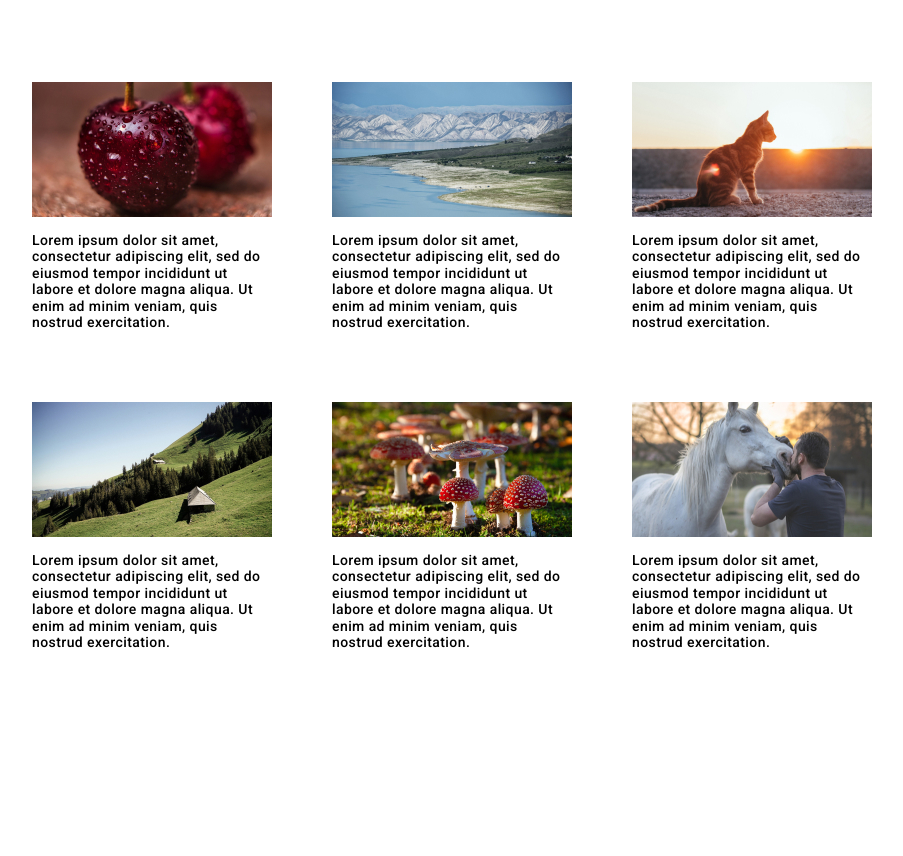
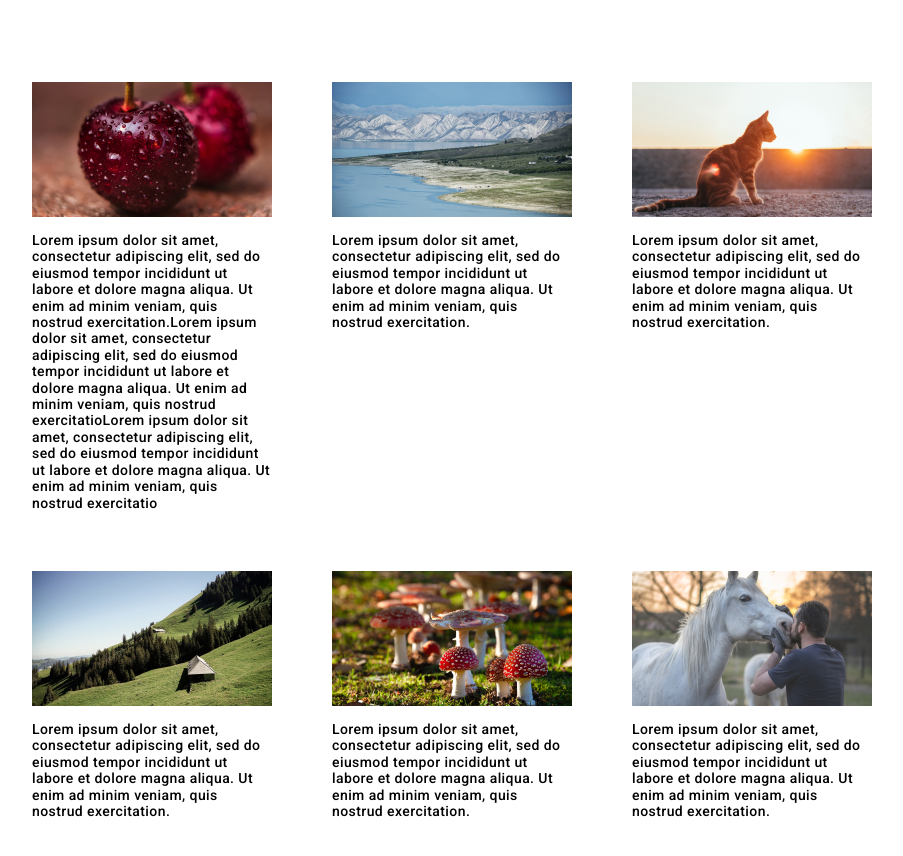
Before and after one commit to AlexSytsenko/grid_first_layout, a plain HTML site: page index.html in a window 1280 px wide. Shown: the top 856 px of the page, without its empty margins (358-1261 px from the left). Before the commit the page ends 800 px from the top, so only its background shows below. Drawn offline with Linux system fonts and the light colour scheme.

Commit message:
added auto to grid

```diff
--- a/css/style.css
+++ b/css/style.css
@@ -2,7 +2,7 @@
 
 :root {
     --text-color-black: #212121;
-    --time-function: cubic-bezier(0.4, 0, 0.2, 1);
+
   }
 
   /*color: var(--text-color-gray);*/
@@ -51,9 +51,9 @@ body {
   .news_list {
     display: grid;
     grid-template-columns: repeat(4, 240px);
-    grid-template-rows: repeat(2, 260px);
+    grid-template-rows: repeat(2, minmax(260px, auto));
     gap: 60px;
-    grid-auto-rows: 260px;
+    grid-auto-rows: minmax(260px, auto);
   }
 
   .news_img {
--- a/index.html
+++ b/index.html
@@ -14,7 +14,7 @@
             <ul class="news_list">
                 <li class="news_item">
                     <img class="news_img" src="/img/cherries.jpg"/ alt="cherries">
-                    <P class="news_text">Lorem ipsum dolor sit amet, consectetur adipiscing elit, sed do eiusmod tempor incididunt ut labore et dolore magna aliqua. Ut enim ad minim veniam, quis nostrud exercitation.</p>
+                    <P class="news_text">Lorem ipsum dolor sit amet, consectetur adipiscing elit, sed do eiusmod tempor incididunt ut labore et dolore magna aliqua. Ut enim ad minim veniam, quis nostrud exercitation.Lorem ipsum dolor sit amet, consectetur adipiscing elit, sed do eiusmod tempor incididunt ut labore et dolore magna aliqua. Ut enim ad minim veniam, quis nostrud exercitatioLorem ipsum dolor sit amet, consectetur adipiscing elit, sed do eiusmod tempor incididunt ut labore et dolore magna aliqua. Ut enim ad minim veniam, quis nostrud exercitatio</p>
                 </li>
                 <li class="news_item">
                     <img class="news_img" src="/img/kyrgyzstan.jpg" alt="kyrgyzstan"/>
```
